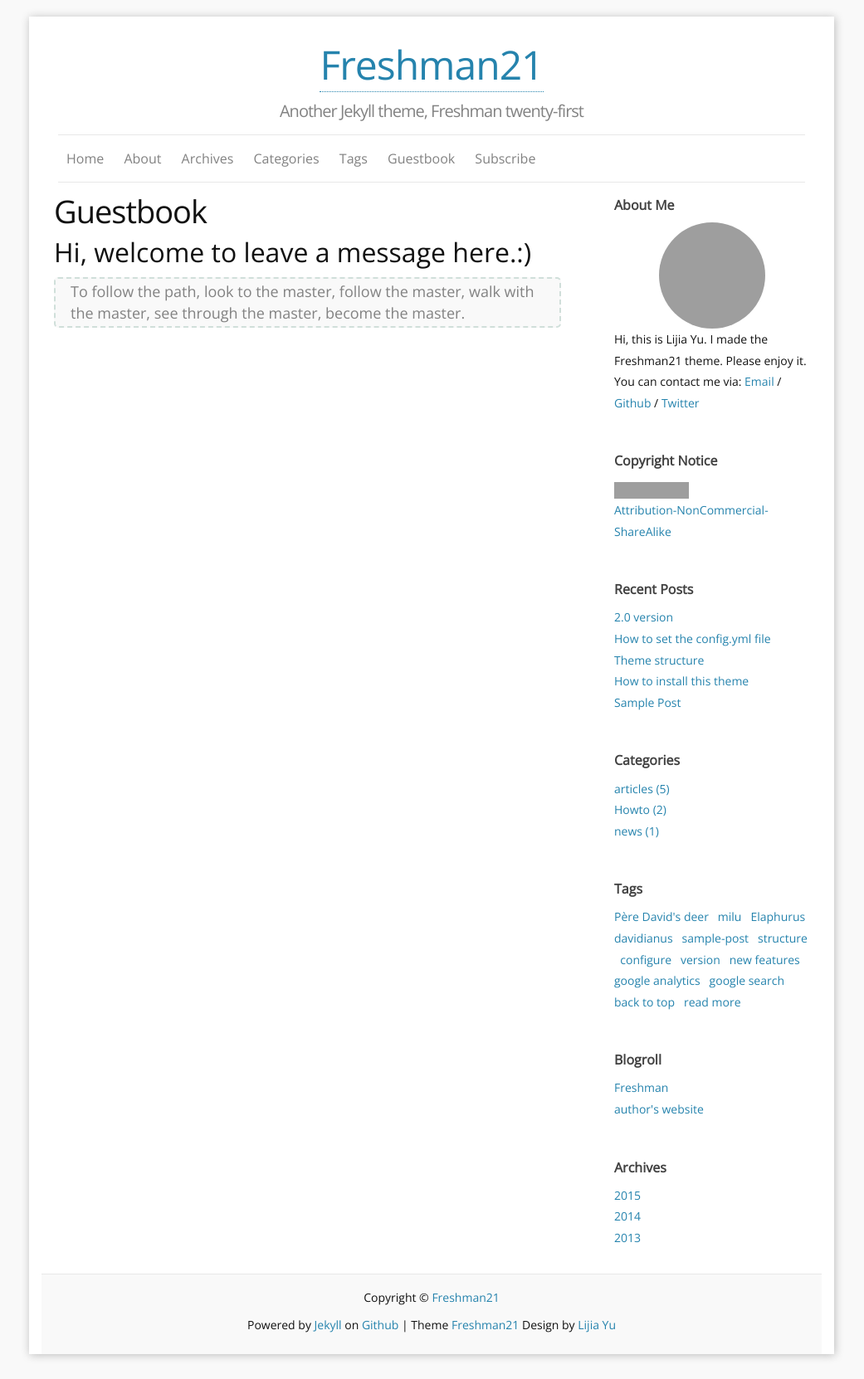
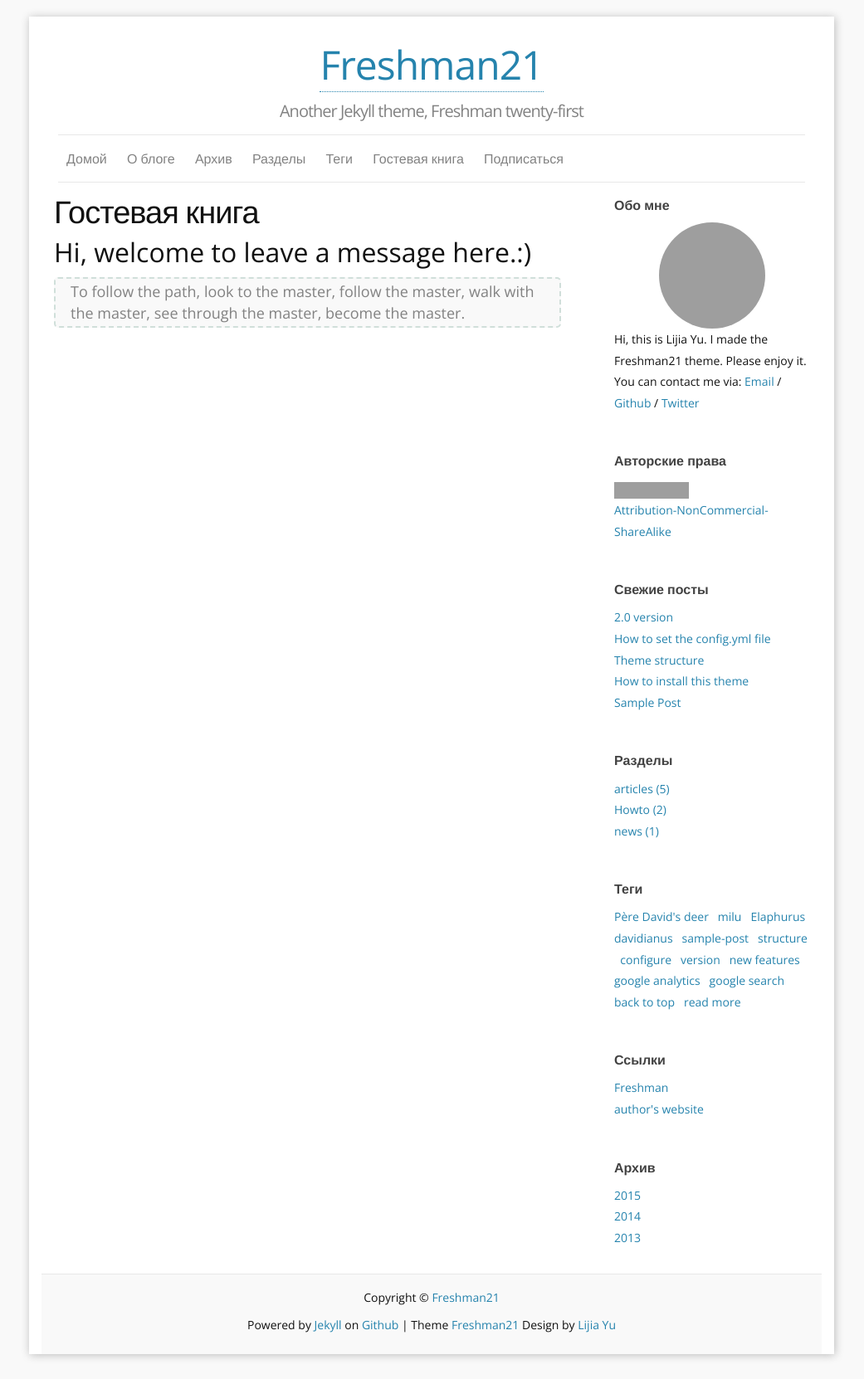
Before and after one commit to yulijia/freshman21, a Jekyll site: the page built from f_guestbook.md, in a window 1280 px wide. Shown: the whole page at 83% size, without its empty margins (120-1161 px from the left). Built offline with Jekyll 4.4.1, drawn with Linux system fonts in a browser that asks for light colours; comment, search, counter and statistics services are not loaded; grey boxes are pictures that could not be loaded.

Commit message:
Russian names + page localized titles access fixed in page.html

```diff
--- a/_config.yml
+++ b/_config.yml
@@ -5,8 +5,8 @@ author: Lijia Yu
 email: yu@lijiayu.net
 description: "Freshman21 is a Jekyll blog theme." # You can edit this line in _config.yml. It will appear in your document head meta and in your feed.xml site description
 keywords: "Jekyll, theme, Freshman21"
-baseurl: "/freshman21" # the subpath of your site, e.g. /blog/
-url: "http://yulijia.net/freshman21" # the base hostname & protocol for your site
+baseurl: "" # "/freshman21" # the subpath of your site, e.g. /blog/
+url: "http://localhost:4000/" #"http://yulijia.net/freshman21" # the base hostname & protocol for your site
 locale: en_US
 
 ### Personal info and site tools info:
@@ -22,7 +22,7 @@ google_analytics_key: UA-57979084-1 # put YOUR key here to enable tracking! (bla
 ### Site setting:
 ShowContactInfo: "True" # Personal Info (twitter,github,email) can be seen on aboutme-sidebar, those info only shown where ShowContactInfo == True
 default_column: "two" # blog style: two columns, if default_column != "two", you will see a one column blog.
-default_locale: "en" # blog sidebar language set, only include: English (en), Chinese (cn), Japanese (jp), Polish (pl) and Korean(kr)
+default_locale: "ru" # blog sidebar language set, only include: English (en), Chinese (cn), Japanese (jp), Polish (pl), Korean (kr) and Russian (ru)
 
 locales:
     en:
@@ -115,6 +115,24 @@ locales:
       About: "소개"
       Guestbook: "방명록"
       Subscribe: "구독하기"
+    ru:
+      Aboutme: "Обо мне" # = 'About me'
+      Archives: "Архив"
+      Blogroll: "Ссылки" # = 'Links'
+      Categories: "Разделы"
+      Copyright_Notice: "Авторские права"
+      Recent_Posts: "Свежие посты"
+      Tags: "Теги"
+      Previous: "Предыдущий пост"          # = 'Previous post'
+      Next: "Следующий пост"               # = 'Next post'
+      PostedInCategories: "Опубликовано в" # = 'Posted in'
+      Taggedwith: "с тегами"
+      PostDate: ""
+      Google_search: "Поиск на Google"
+      Home: "Домой"
+      About: "О блоге"            # = 'About blog'
+      Guestbook: "Гостевая книга"
+      Subscribe: "Подписаться"
 
 ### your Blogroll info, only name can shown on the page.
 
--- a/_layouts/page.html
+++ b/_layouts/page.html
@@ -4,7 +4,7 @@ layout: default
 <div class="post">
 
   <header class="post-header">
-    <h1 class="post-title">{{ page.title | replace: page.title, site.locales[site.default_locale].[page.title] }}</h1>
+    <h1 class="post-title">{{ page.title | replace: page.title, site.locales[site.default_locale][page.title] }}</h1>
   </header>
 
   <article class="post-content about">
```
